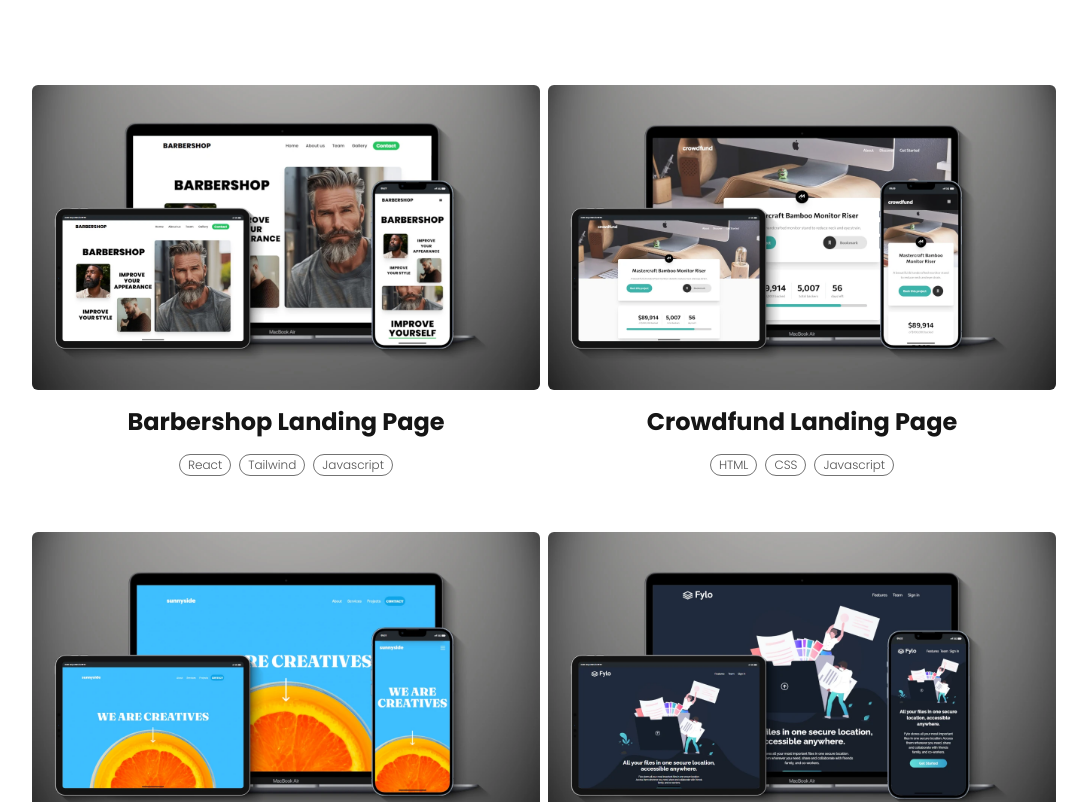
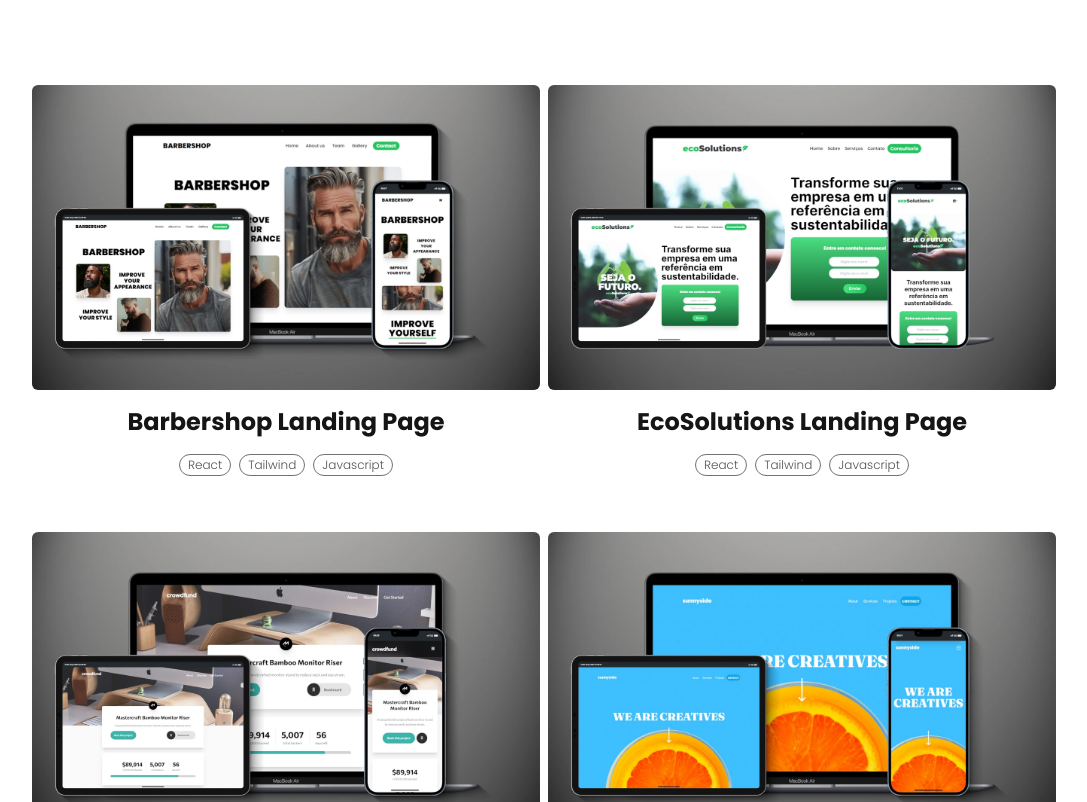
Before and after one commit to raphaeleliass/Portfolio, a React (Vite) app: page / in a window 1280 px wide. Shown: the part 1378-2180 px from the top of the page, without its empty margins (96-1183 px from the left). Built offline with nearby package versions, Linux system fonts and the light colour scheme.

Commit message:
update: add new card project

```diff
--- a/src/components/Projects/Projects.jsx
+++ b/src/components/Projects/Projects.jsx
@@ -4,6 +4,7 @@ import FyloPage from "/fylo.webp";
 import NewsPage from "/news.webp";
 import CrowdfundPage from "/crowdfund.webp";
 import BarbershopPage from "/barbershop.webp";
+import EcoSolutions from '/ecosolutions.webp'
 import Buttons from "../Buttons/Buttons";
 
 function Projects() {
@@ -18,8 +19,15 @@ function Projects() {
           imgCard={BarbershopPage}
           titleCard="Barbershop Landing Page"
           technologies={["React", "Tailwind", "Javascript"]}
-          hrefWebsite="https://raphaelelias-barbershop.vercel.app"
-          hrefRepository="https://github.com/raphaeleliass/Barbershop-React"
+          hrefWebsite="https://raphaelelias-ecosolutions.vercel.app"
+          hrefRepository="https://github.com/raphaeleliass/EcoSolutions"
+        />
+        <ProjectCards
+          imgCard={EcoSolutions}
+          titleCard="EcoSolutions Landing Page"
+          technologies={["React", "Tailwind", "Javascript"]}
+          hrefWebsite="https://raphaelelias-news.vercel.app"
+          hrefRepository="https://github.com/raphaeleliass/news-homepage"
         />
         <ProjectCards
           imgCard={CrowdfundPage}
```
Also changed, not shown: public/ecosolutions.webp (added).
